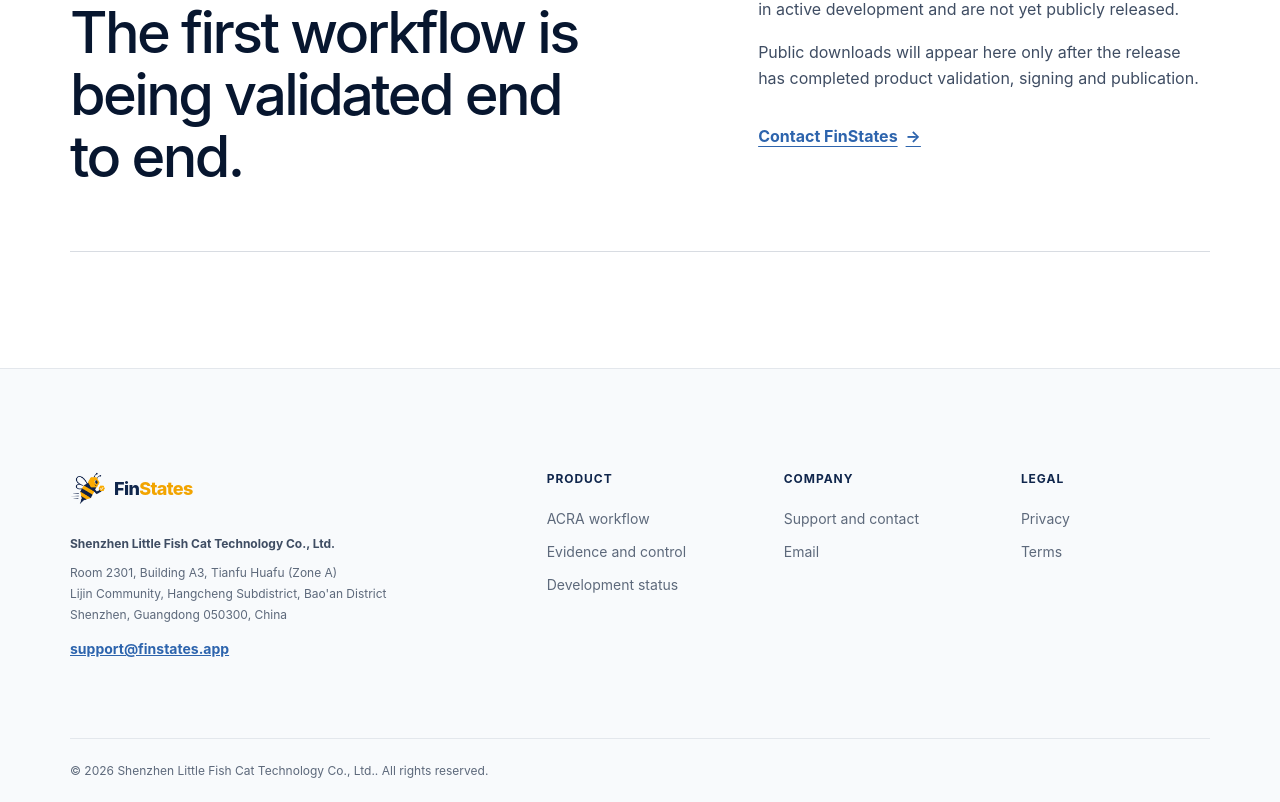
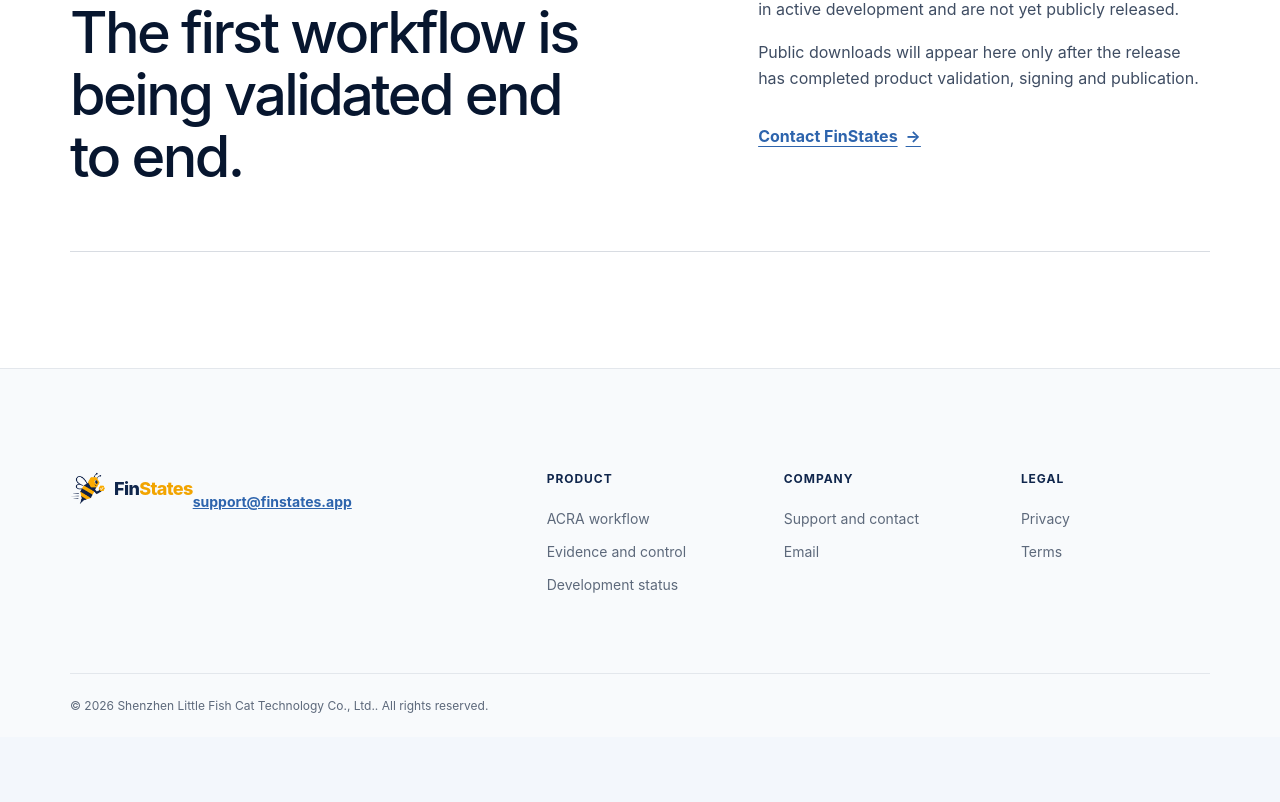
Before and after one commit to finstates/finstates.github.io, a React (Vite) app: page / in a window 1280 px wide. Shown: the part 4596-5398 px from the top of the page. After the commit the page ends 5333 px from the top, so only its background shows below. Built offline with nearby package versions, Linux system fonts and the light colour scheme.

Commit message:
Remove address from site footer

```diff
--- a/src/main.tsx
+++ b/src/main.tsx
@@ -78,10 +78,6 @@ function SiteFooter() {
             <img className="brand-icon" src={brandIconUrl} alt="" />
             <span>Fin<span className="brand-accent">States</span></span>
           </a>
-          <address>
-            <strong>{site.operator}</strong>
-            {site.address.map((line) => <span key={line}>{line}</span>)}
-          </address>
           <a className="footer-email" href={`mailto:${site.email}`}>{site.email}</a>
         </div>
         <FooterColumn title="Product">
--- a/src/styles.css
+++ b/src/styles.css
@@ -396,8 +396,6 @@ h2 { max-width: 18ch; margin: 0; font-size: var(--font-size-3xl); font-weight: v
 .site-footer { padding-top: clamp(var(--space-20), 8vw, var(--space-28)); border-top: var(--border-width-hairline) solid var(--color-border-subtle); background: #f8fafc; }
 .footer-main { display: grid; grid-template-columns: minmax(19rem, 1.7fr) repeat(3, minmax(9rem, 0.75fr)); gap: var(--space-12); padding-bottom: var(--space-20); }
 .footer-brand .brand-icon { width: 2.25rem; height: 2.25rem; }
-.footer-company address { display: grid; gap: 0.15rem; max-width: 25rem; margin-top: var(--space-6); color: var(--color-text-muted); font-size: var(--font-size-xs); line-height: 1.55; }
-.footer-company address strong { margin-bottom: var(--space-2); color: var(--color-text-secondary); }
 .footer-email { display: inline-block; margin-top: var(--space-4); color: var(--color-link); font-size: var(--font-size-sm); font-weight: var(--font-weight-semibold); }
 .footer-column { display: flex; flex-direction: column; align-items: flex-start; gap: var(--space-4); color: var(--color-text-muted); font-size: var(--font-size-sm); }
 .footer-column > strong { margin-bottom: var(--space-2); color: var(--color-text-primary); font-size: var(--font-size-xs); text-transform: uppercase; letter-spacing: var(--letter-spacing-label); }
```
